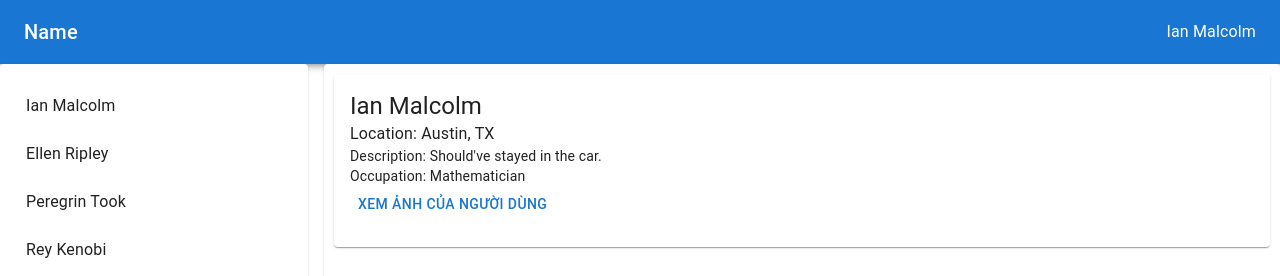
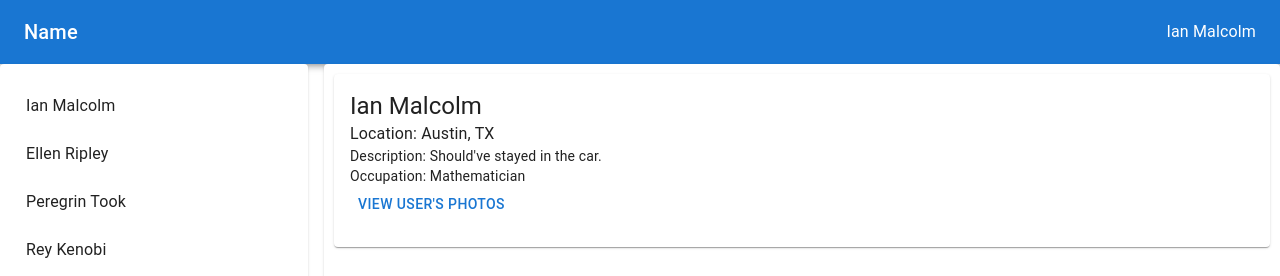
Before and after one commit to hieuduong201/photo_sharing, a React (Create React App) app: page /users/57231f1a30e4351f4e9f4bd7 in a window 1280 px wide. Shown: the top 276 px of the page. Built offline with nearby package versions, Linux system fonts and the light colour scheme.

Commit message:
Update index.jsx

```diff
--- a/src/components/UserDetail/index.jsx
+++ b/src/components/UserDetail/index.jsx
@@ -21,7 +21,7 @@
           to={`/photos/${user._id}`}
           color="primary"
         >
-          Xem ảnh của người dùng
+          View user's Photos
         </Button>
       </CardContent>
     </Card>
```
